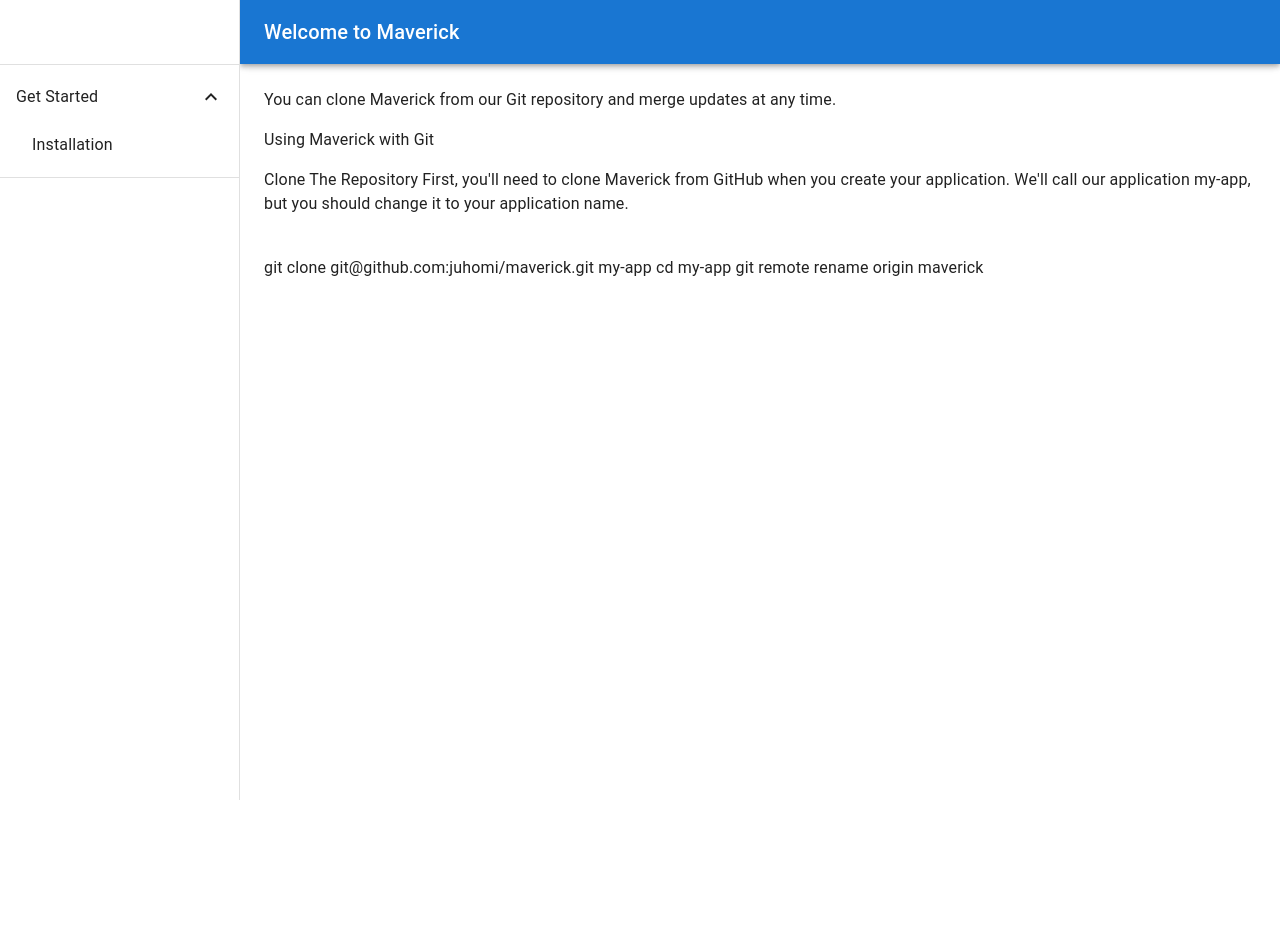
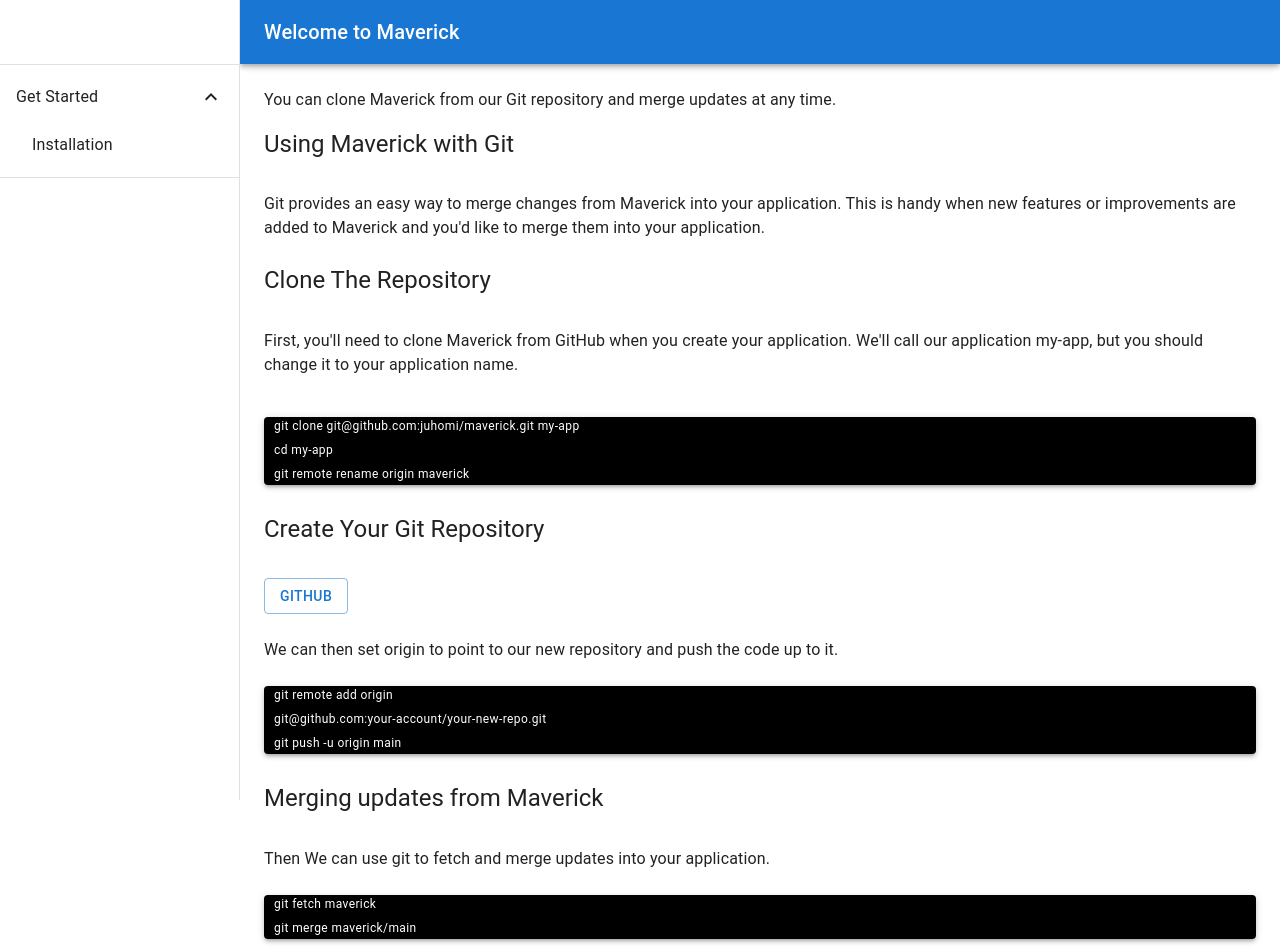
Before and after one commit to sathishjuhomi/annotation-app, a Next.js app in the folder maverick-frontend/: page /docs/installation in a window 1280 px wide. Shown: the top 952 px of the page. Before the commit the page ends 800 px from the top, so only its background shows below. Built offline with nearby package versions, Linux system fonts and the light colour scheme.

Commit message:
Added installation steps

```diff
--- a/maverick-frontend/src/app/docs/installation/page.tsx
+++ b/maverick-frontend/src/app/docs/installation/page.tsx
@@ -6,19 +6,17 @@ import CssBaseline from "@mui/material/CssBaseline";
 import Divider from "@mui/material/Divider";
 import Drawer from "@mui/material/Drawer";
 import IconButton from "@mui/material/IconButton";
-import InboxIcon from "@mui/icons-material/MoveToInbox";
 import List from "@mui/material/List";
-import ListItem from "@mui/material/ListItem";
 import ListItemButton from "@mui/material/ListItemButton";
-import ListItemIcon from "@mui/material/ListItemIcon";
 import ListItemText from "@mui/material/ListItemText";
-import MailIcon from "@mui/icons-material/Mail";
 import MenuIcon from "@mui/icons-material/Menu";
 import Toolbar from "@mui/material/Toolbar";
 import Typography from "@mui/material/Typography";
 import ExpandLess from "@mui/icons-material/ExpandLess";
 import ExpandMore from "@mui/icons-material/ExpandMore";
 import Collapse from "@mui/material/Collapse";
+import Button from "@mui/material/Button";
+import Paper from "@mui/material/Paper";
 
 const drawerWidth = 240;
 
@@ -34,7 +32,6 @@ export default function ResponsiveDrawer(props: Props) {
   const { window } = props;
   const [open, setOpen] = React.useState(true);
   const [mobileOpen, setMobileOpen] = React.useState(false);
-
   const handleDrawerToggle = () => {
     setMobileOpen(!mobileOpen);
   };
@@ -143,17 +140,132 @@ export default function ResponsiveDrawer(props: Props) {
           You can clone Maverick from our Git repository and merge updates at
           any time.
         </Typography>
-        <Typography paragraph>Using Maverick with Git</Typography>
-        <Typography paragraph>
-          Clone The Repository First, you'll need to clone Maverick from GitHub
-          when you create your application. We'll call our application my-app,
-          but you should change it to your application name.
+        <Typography variant="h5" gutterBottom>
+          Using Maverick with Git
+        </Typography>
+        <br></br>
+        <Typography>
+          Git provides an easy way to merge changes from Maverick into your
+          application. This is handy when new features or improvements are added
+          to Maverick and you'd like to merge them into your application.
+        </Typography>
+        <br></br>
+        <Typography variant="h5" gutterBottom>
+          Clone The Repository
         </Typography>
         <br></br>
         <Typography paragraph>
-          git clone git@github.com:juhomi/maverick.git my-app cd my-app git
-          remote rename origin maverick
+          First, you'll need to clone Maverick from GitHub when you create your
+          application. We'll call our application my-app, but you should change
+          it to your application name.
         </Typography>
+        <br></br>
+        <Box>
+          <Paper sx={{ backgroundColor: "#000000" }} elevation={3}>
+            <Typography
+              variant="caption"
+              display="block"
+              gutterBottom
+              sx={{ color: "#ffffff", paddingLeft: "10px" }}
+            >
+              git clone git@github.com:juhomi/maverick.git my-app
+            </Typography>
+            <Typography
+              variant="caption"
+              display="block"
+              gutterBottom
+              sx={{ color: "#ffffff", paddingLeft: "10px" }}
+            >
+              cd my-app
+            </Typography>
+            <Typography
+              variant="caption"
+              display="block"
+              gutterBottom
+              sx={{ color: "#ffffff", paddingLeft: "10px" }}
+            >
+              git remote rename origin maverick
+            </Typography>
+          </Paper>
+        </Box>
+
+        <br></br>
+        <Typography variant="h5" gutterBottom>
+          Create Your Git Repository
+        </Typography>
+        <br></br>
+        <Button
+          variant="outlined"
+          target="_blank"
+          href="https://github.com/new"
+        >
+          Github
+        </Button>
+        <br></br>
+        <br></br>
+        <Typography>
+          We can then set origin to point to our new repository and push the
+          code up to it.
+        </Typography>
+        <br></br>
+        <Box>
+          <Paper sx={{ backgroundColor: "#000000" }} elevation={3}>
+            <Typography
+              variant="caption"
+              display="block"
+              gutterBottom
+              sx={{ color: "#ffffff", paddingLeft: "10px" }}
+            >
+              git remote add origin
+            </Typography>
+            <Typography
+              variant="caption"
+              display="block"
+              gutterBottom
+              sx={{ color: "#ffffff", paddingLeft: "10px" }}
+            >
+              git@github.com:your-account/your-new-repo.git
+            </Typography>
+            <Typography
+              variant="caption"
+              display="block"
+              gutterBottom
+              sx={{ color: "#ffffff", paddingLeft: "10px" }}
+            >
+              git push -u origin main
+            </Typography>
+          </Paper>
+        </Box>
+        <br></br>
+        <Typography variant="h5" gutterBottom>
+          Merging updates from Maverick
+        </Typography>
+        <br></br>
+        <Typography>
+          Then We can use git to fetch and merge updates into your application.
+        </Typography>
+        <br></br>
+        <Box>
+          <Paper sx={{ backgroundColor: "#000000" }} elevation={3}>
+            <Typography
+              variant="caption"
+              display="block"
+              gutterBottom
+              sx={{ color: "#ffffff", paddingLeft: "10px" }}
+            >
+              git fetch maverick
+            </Typography>
+            <Typography
+              variant="caption"
+              display="block"
+              gutterBottom
+              sx={{ color: "#ffffff", paddingLeft: "10px" }}
+            >
+              git merge maverick/main
+            </Typography>
+          </Paper>
+        </Box>
+        <br></br>
       </Box>
     </Box>
   );
```
